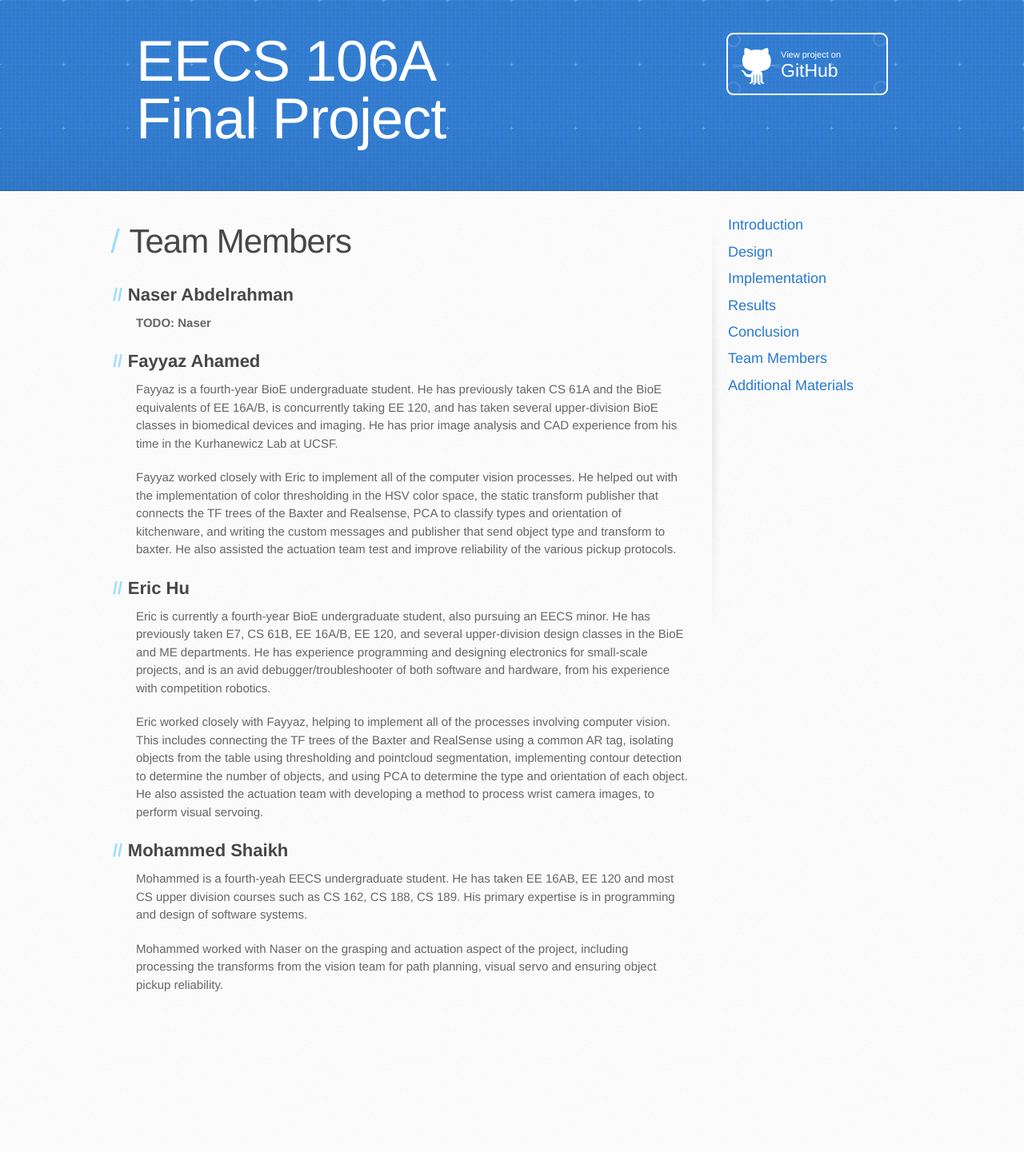
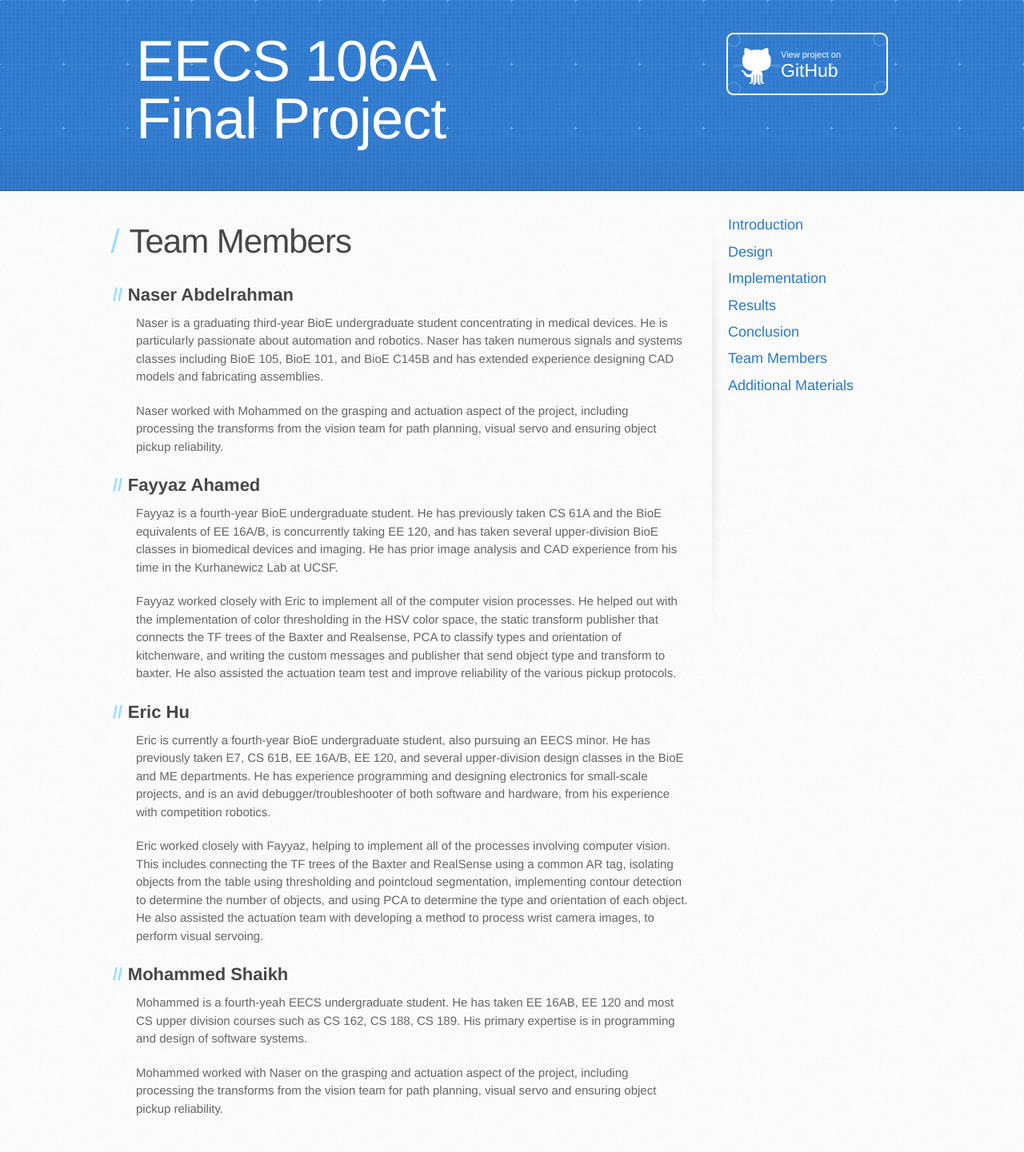
Before and after one commit to afmdnf/ee106a-project, a Jekyll site: the page built from docs/team.md, in a window 1280 px wide. Shown: the whole page at 80% size. Built offline with Jekyll 4.4.1, drawn with Linux system fonts in a browser that asks for light colours; our own code applies the rules of GitHub Pages for plain Markdown files; the repository's description, which GitHub fills in, is left out; before the commit the page ends 1286 px from its top, so only the background shows below that.

Commit message:
added naser bio

```diff
--- a/docs/team.md
+++ b/docs/team.md
@@ -6,7 +6,9 @@ order: 50
 
 ## Naser Abdelrahman
 
-**TODO: Naser**
+Naser is a graduating third-year BioE undergraduate student concentrating in medical devices. He is particularly passionate about automation and robotics. Naser has taken numerous signals and systems classes including BioE 105, BioE 101, and BioE C145B and has extended experience designing CAD models and fabricating assemblies.
+
+Naser worked with Mohammed on the grasping and actuation aspect of the project, including processing the transforms from the vision team for path planning, visual servo and ensuring object pickup reliability.
 
 ## Fayyaz Ahamed
 
```
